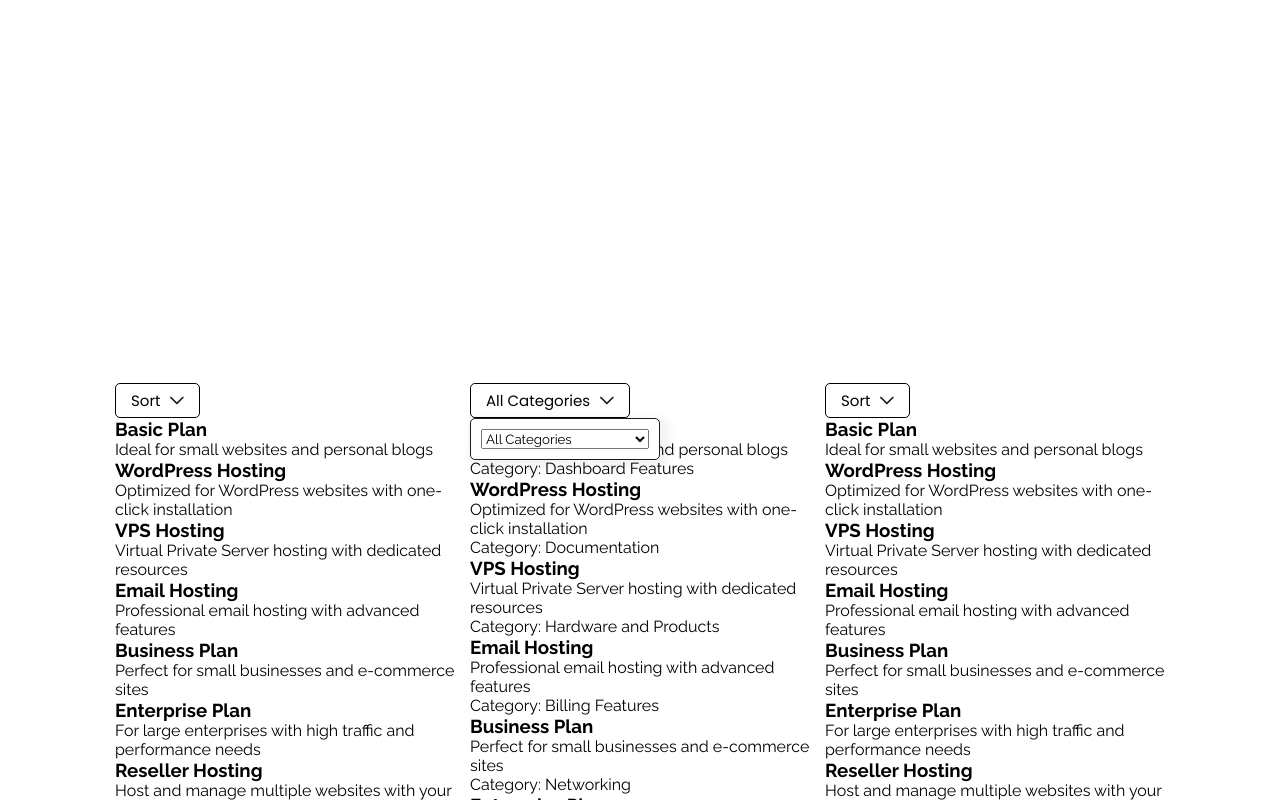
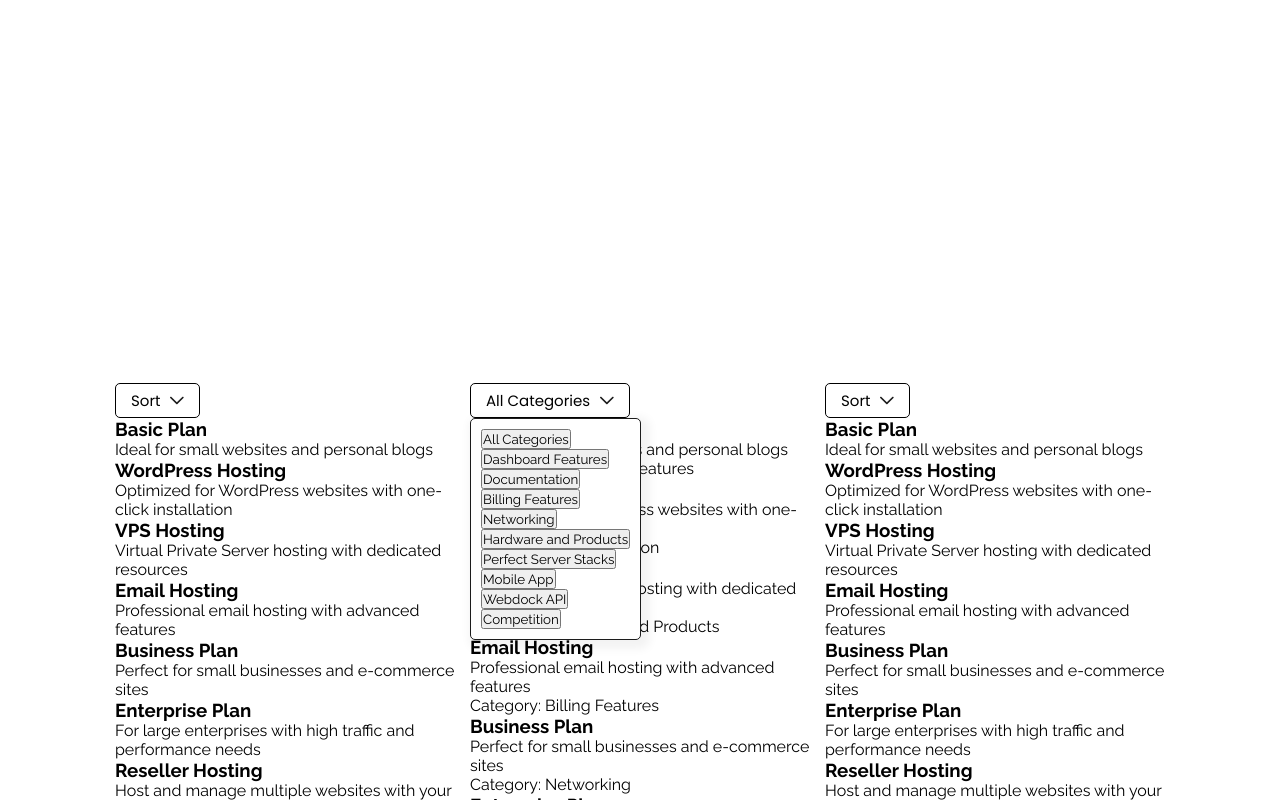
Before and after one commit to soklope/webdock, a React (Vite) app in the folder webdock-app/: page / in a window 1280 px wide. Both pictures are taken after a click on the button "All Categories". Shown: the part 1434-2234 px from the top of the page. Built offline with nearby package versions, Linux system fonts and the light colour scheme.

Commit message:
CategoryFilter.jsx - Button now functioning correct. Styling needed

```diff
--- a/webdock-app/src/components/SortFunctionAndFilterContainer/CategoryFilter/CategoryFilter.jsx
+++ b/webdock-app/src/components/SortFunctionAndFilterContainer/CategoryFilter/CategoryFilter.jsx
@@ -5,15 +5,6 @@ import { plannedArrayDb, inProgressArrayDb, completeArrayDb } from '../../../dum
 export default function CategoryFilter() {
   const [selectedCategory, setSelectedCategory] = useState('All Categories');
   const [showDropdown, setShowDropdown] = useState(false);
-
-  const toggleDropdown = () => {
-    setShowDropdown(!showDropdown);
-  };
-
-  const handleCategoryChange = (e) => {
-    setSelectedCategory(e.target.value);
-    setShowDropdown(false); // Close the dropdown when an option is selected
-  };
 
   const filterPosts = (data) => {
     if (selectedCategory === 'All Categories') {
@@ -23,6 +14,28 @@ export default function CategoryFilter() {
     return data.filter((post) => post.category === selectedCategory);
   };
 
+  const toggleDropdown = () => {
+    setShowDropdown(!showDropdown);
+  };
+
+  const handleCategoryChange = (category) => {
+    setSelectedCategory(category);
+    setShowDropdown(false); // Close the list when a category is selected
+  };
+
+  const categoryOptions = [
+    'All Categories',
+    'Dashboard Features',
+    'Documentation',
+    'Billing Features',
+    'Networking',
+    'Hardware and Products',
+    'Perfect Server Stacks',
+    'Mobile App',
+    'Webdock API',
+    'Competition',
+  ];
+
   return (
     <div className="category-filter">
       <button onClick={toggleDropdown} className="category-filter-btn">
@@ -30,19 +43,14 @@ export default function CategoryFilter() {
         <span className="category-filter-btn__icon"></span>
       </button>
       {showDropdown && (
-        <div className="category-dropdown">
-          <select onChange={handleCategoryChange} value={selectedCategory}>
-            <option value="All Categories">All Categories</option>
-            <option value="Dashboard Features">Dashboard Features</option>
-            <option value="Documentation">Documentation</option>
-            <option value="Billing Features">Billing Features</option>
-            <option value="Networking">Networking</option>
-            <option value="Hardware and Products">Hardware and Products</option>
-            <option value="Perfect Server Stacks">Perfect Server Stacks</option>
-            <option value="Mobile App">Mobile App</option>
-            <option value="Webdock API">Webdock API</option>
-            <option value="Competition">Competition</option>
-          </select>
+        <div className="category-list">
+          <ul>
+            {categoryOptions.map((category) => (
+              <li key={category}>
+                <button onClick={() => handleCategoryChange(category)}>{category}</button>
+              </li>
+            ))}
+          </ul>
         </div>
       )}
       <div className="filtered-posts">
--- a/webdock-app/src/components/SortFunctionAndFilterContainer/CategoryFilter/CategoryFilter.scss
+++ b/webdock-app/src/components/SortFunctionAndFilterContainer/CategoryFilter/CategoryFilter.scss
@@ -2,17 +2,7 @@
 @use '../../../global-styling/Variables.scss' as v;
 
 .category-filter-btn {
-    border-radius: 5px;
-    border: 0.5px solid v.$black;
-    background: v.$white;
-    font-family: v.$secondary-font;
-    font-size: 15px;
-    font-weight: 500;
-    display: inline-flex;
-    height: 35px;
-    padding: 5px 15px;
-    align-items: center;
-    gap: 10px;;
+@include mix.filter-btn-styling;
 
     .active {
         background: darken(v.$offwhite, 10%);
@@ -24,21 +14,6 @@
     }
 }
 
-.category-dropdown {
-    position: absolute;
-    background: v.$white;
-    border: 1px solid v.$offblack;
-    box-shadow: 4px 4px 10px 5px rgba(0, 0, 0, 0.05);
-    padding: 10px;
-    border-radius: 5px;
-    cursor: pointer;
-    z-index: 1;
-
-    ul {
-      list-style-type: none;
-    }
-
-    &__list-item:hover {
-      background: darken(v.$offwhite, 10%);
-    }
+.category-list {
+@include mix.dropdown-menu-styling
 }
```
